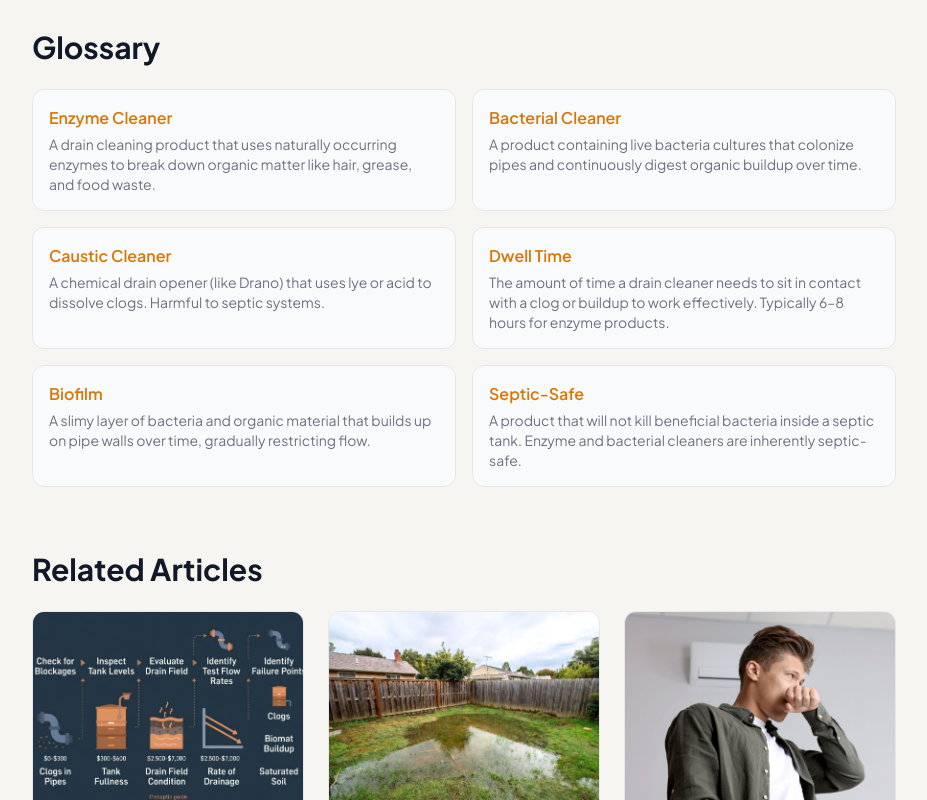
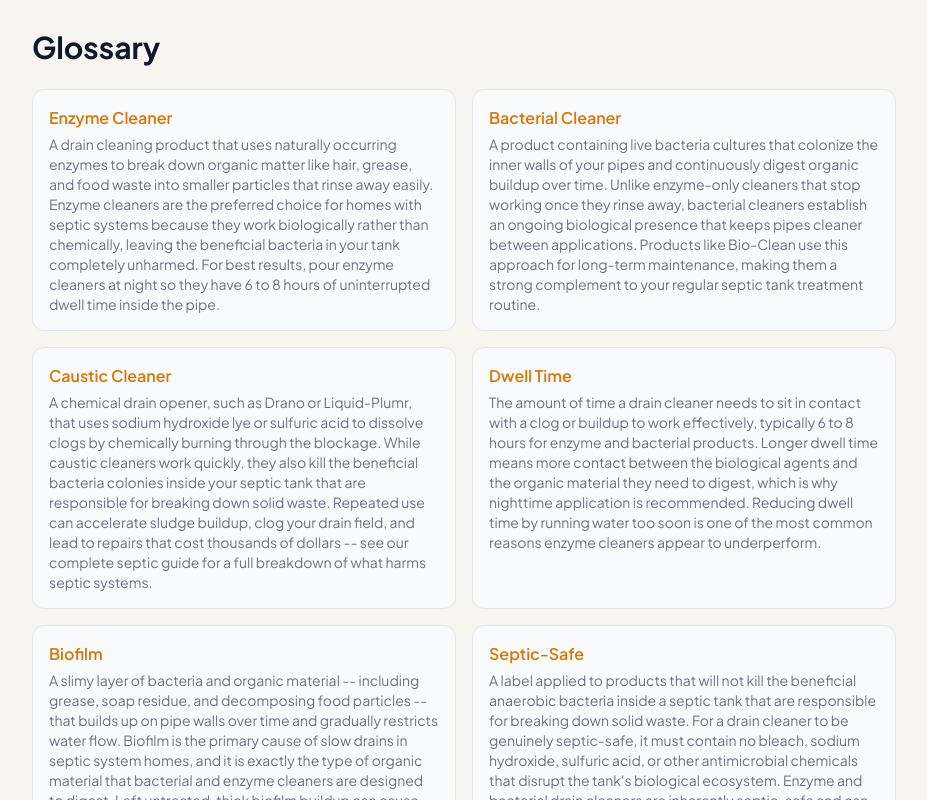
Before and after one commit to thebasementguide2026/theseptic.guide-, a Next.js app: page /reviews/best-drain-cleaners-for-septic in a window 1280 px wide. Shown: the part 7160-7960 px from the top of the page, without its empty margins (176-1103 px from the left). Built offline with nearby package versions, Linux system fonts and the light colour scheme.

Commit message:
Expand all 6 glossary definitions with updated text from PDF

```diff
--- a/app/reviews/best-drain-cleaners-for-septic/page.tsx
+++ b/app/reviews/best-drain-cleaners-for-septic/page.tsx
@@ -541,27 +541,27 @@ export default function BestDrainCleanersPage() {
           <div className="grid grid-cols-1 md:grid-cols-2 gap-4">
             <div className="bg-gray-50 border border-gray-200 rounded-lg p-4">
               <h3 className="text-amber-600 font-semibold mb-1">Enzyme Cleaner</h3>
-              <p className="text-gray-500 text-sm">A drain cleaning product that uses naturally occurring enzymes to break down organic matter like hair, grease, and food waste.</p>
+              <p className="text-gray-500 text-sm">A drain cleaning product that uses naturally occurring enzymes to break down organic matter like hair, grease, and food waste into smaller particles that rinse away easily. Enzyme cleaners are the preferred choice for homes with septic systems because they work biologically rather than chemically, leaving the beneficial bacteria in your tank completely unharmed. For best results, pour enzyme cleaners at night so they have 6 to 8 hours of uninterrupted dwell time inside the pipe.</p>
             </div>
             <div className="bg-gray-50 border border-gray-200 rounded-lg p-4">
               <h3 className="text-amber-600 font-semibold mb-1">Bacterial Cleaner</h3>
-              <p className="text-gray-500 text-sm">A product containing live bacteria cultures that colonize pipes and continuously digest organic buildup over time.</p>
+              <p className="text-gray-500 text-sm">A product containing live bacteria cultures that colonize the inner walls of your pipes and continuously digest organic buildup over time. Unlike enzyme-only cleaners that stop working once they rinse away, bacterial cleaners establish an ongoing biological presence that keeps pipes cleaner between applications. Products like Bio-Clean use this approach for long-term maintenance, making them a strong complement to your regular septic tank treatment routine.</p>
             </div>
             <div className="bg-gray-50 border border-gray-200 rounded-lg p-4">
               <h3 className="text-amber-600 font-semibold mb-1">Caustic Cleaner</h3>
-              <p className="text-gray-500 text-sm">A chemical drain opener (like Drano) that uses lye or acid to dissolve clogs. Harmful to septic systems.</p>
+              <p className="text-gray-500 text-sm">A chemical drain opener, such as Drano or Liquid-Plumr, that uses sodium hydroxide lye or sulfuric acid to dissolve clogs by chemically burning through the blockage. While caustic cleaners work quickly, they also kill the beneficial bacteria colonies inside your septic tank that are responsible for breaking down solid waste. Repeated use can accelerate sludge buildup, clog your drain field, and lead to repairs that cost thousands of dollars -- see our complete septic guide for a full breakdown of what harms septic systems.</p>
             </div>
             <div className="bg-gray-50 border border-gray-200 rounded-lg p-4">
               <h3 className="text-amber-600 font-semibold mb-1">Dwell Time</h3>
-              <p className="text-gray-500 text-sm">The amount of time a drain cleaner needs to sit in contact with a clog or buildup to work effectively. Typically 6&#8211;8 hours for enzyme products.</p>
+              <p className="text-gray-500 text-sm">The amount of time a drain cleaner needs to sit in contact with a clog or buildup to work effectively, typically 6 to 8 hours for enzyme and bacterial products. Longer dwell time means more contact between the biological agents and the organic material they need to digest, which is why nighttime application is recommended. Reducing dwell time by running water too soon is one of the most common reasons enzyme cleaners appear to underperform.</p>
             </div>
             <div className="bg-gray-50 border border-gray-200 rounded-lg p-4">
               <h3 className="text-amber-600 font-semibold mb-1">Biofilm</h3>
-              <p className="text-gray-500 text-sm">A slimy layer of bacteria and organic material that builds up on pipe walls over time, gradually restricting flow.</p>
+              <p className="text-gray-500 text-sm">A slimy layer of bacteria and organic material -- including grease, soap residue, and decomposing food particles -- that builds up on pipe walls over time and gradually restricts water flow. Biofilm is the primary cause of slow drains in septic system homes, and it is exactly the type of organic material that bacterial and enzyme cleaners are designed to digest. Left untreated, thick biofilm buildup can cause the same symptoms as a full blockage -- visit our slow drains with a septic system guide for diagnosis and next steps.</p>
             </div>
             <div className="bg-gray-50 border border-gray-200 rounded-lg p-4">
               <h3 className="text-amber-600 font-semibold mb-1">Septic-Safe</h3>
-              <p className="text-gray-500 text-sm">A product that will not kill beneficial bacteria inside a septic tank. Enzyme and bacterial cleaners are inherently septic-safe.</p>
+              <p className="text-gray-500 text-sm">A label applied to products that will not kill the beneficial anaerobic bacteria inside a septic tank that are responsible for breaking down solid waste. For a drain cleaner to be genuinely septic-safe, it must contain no bleach, sodium hydroxide, sulfuric acid, or other antimicrobial chemicals that disrupt the tank&#39;s biological ecosystem. Enzyme and bacterial drain cleaners are inherently septic-safe and can actually improve tank health over time -- the same principle applies to septic-safe cleaning products used throughout your home.</p>
             </div>
           </div>
         </section>
```
